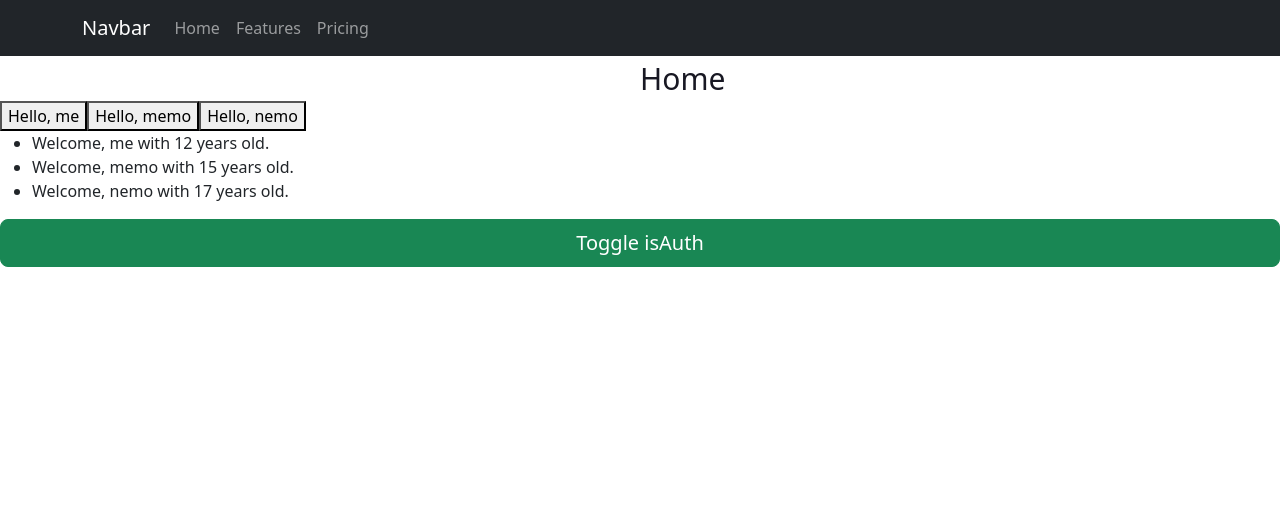
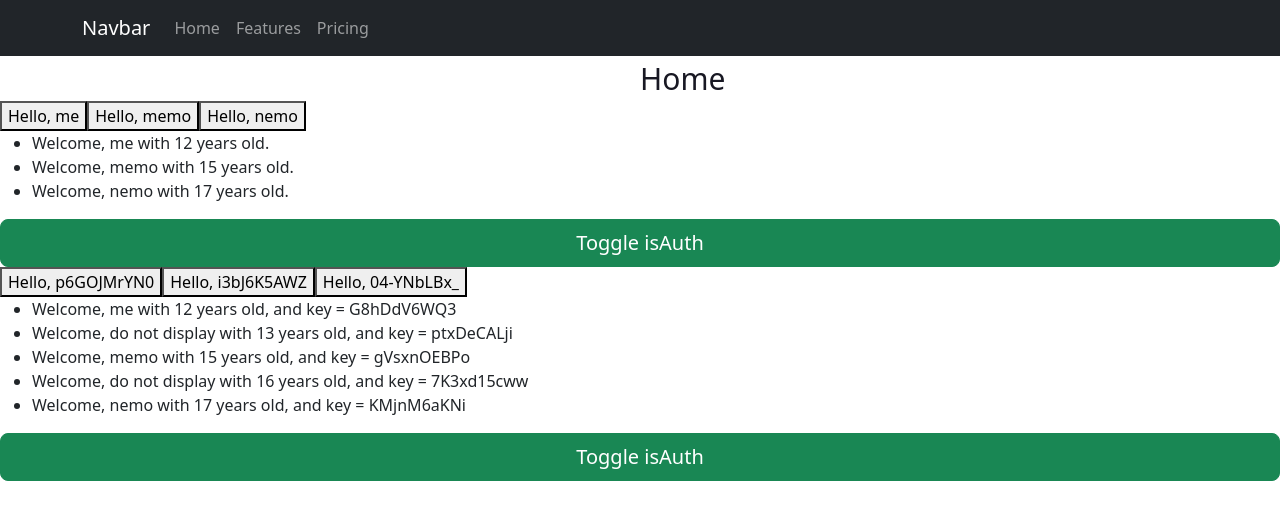
Before and after one commit to mAbdullah821/Learning-React.js, a React (Create React App) app: page / in a window 1280 px wide. Shown: the top 520 px of the page. Built offline with nearby package versions, Linux system fonts and the light colour scheme.

Commit message:
Useing hooks
		- Use the 'useState' hook to recreate the 'Users' component
		  again, from 'class component' to 'functional component'
		- Use the 'useEffect' hook to complete the react component lifecycle

```diff
--- a/src/App.js
+++ b/src/App.js
@@ -1,6 +1,7 @@
 import Navbar from "./navbar/navbar";
 import Link from "./link/link";
 import Users from "./users/users";
+import UsersFunctional from "./users/usersFunctional";
 
 function App() {
   return (
@@ -8,6 +9,7 @@ function App() {
       <Navbar />
       <Link name="Home" link="link_1" />
       <Users />
+      <UsersFunctional />
     </div>
   );
 }
--- /dev/null
+++ b/src/users/usersFunctional.js
@@ -0,0 +1,63 @@
+import { useState, useEffect } from "react";
+import shortid from "shortid";
+import { Button } from "react-bootstrap";
+
+export default function UsersFunctional() {
+  const [users, setUsers] = useState([
+    { name: "me", age: 12, display: true },
+    { name: "do not display", age: 13, display: false },
+    { name: "memo", age: 15, display: true },
+    { name: "do not display", age: 16, display: false },
+    { name: "nemo", age: 17, display: true },
+  ]);
+
+  const [isAuth, setIsAuth] = useState(true);
+
+  useEffect(() => {
+    console.log("From componentDidMount");
+    return () => {
+      console.log("From componentWillUnmount");
+    };
+  }, []);
+
+  useEffect(() => {
+    console.log("From componentDidUpdate");
+    return () => {
+      console.log("From componentWillUnmount");
+    };
+  }, [isAuth]);
+
+  return (
+    <>
+      {/* First example */}
+      {isAuth &&
+        users.map((user) => {
+          if (user.display) {
+            const key = shortid.generate();
+            return <button key={key}>Hello, {key}</button>;
+          }
+        })}
+      {/* Second example */}
+      <ul>
+        {isAuth ? (
+          users.map((user) => {
+            const key = shortid.generate();
+            return (
+              <li key={key}>
+                Welcome, {user.name} with {user.age} years old, and key = {key}
+              </li>
+            );
+          })
+        ) : (
+          <h1> Please Login </h1>
+        )}
+      </ul>
+      {/* Separator Comment */}
+      <div className="d-grid gap-2">
+        <Button variant="success" size="lg" onClick={() => setIsAuth(!isAuth)}>
+          Toggle isAuth
+        </Button>
+      </div>
+    </>
+  );
+}
```
